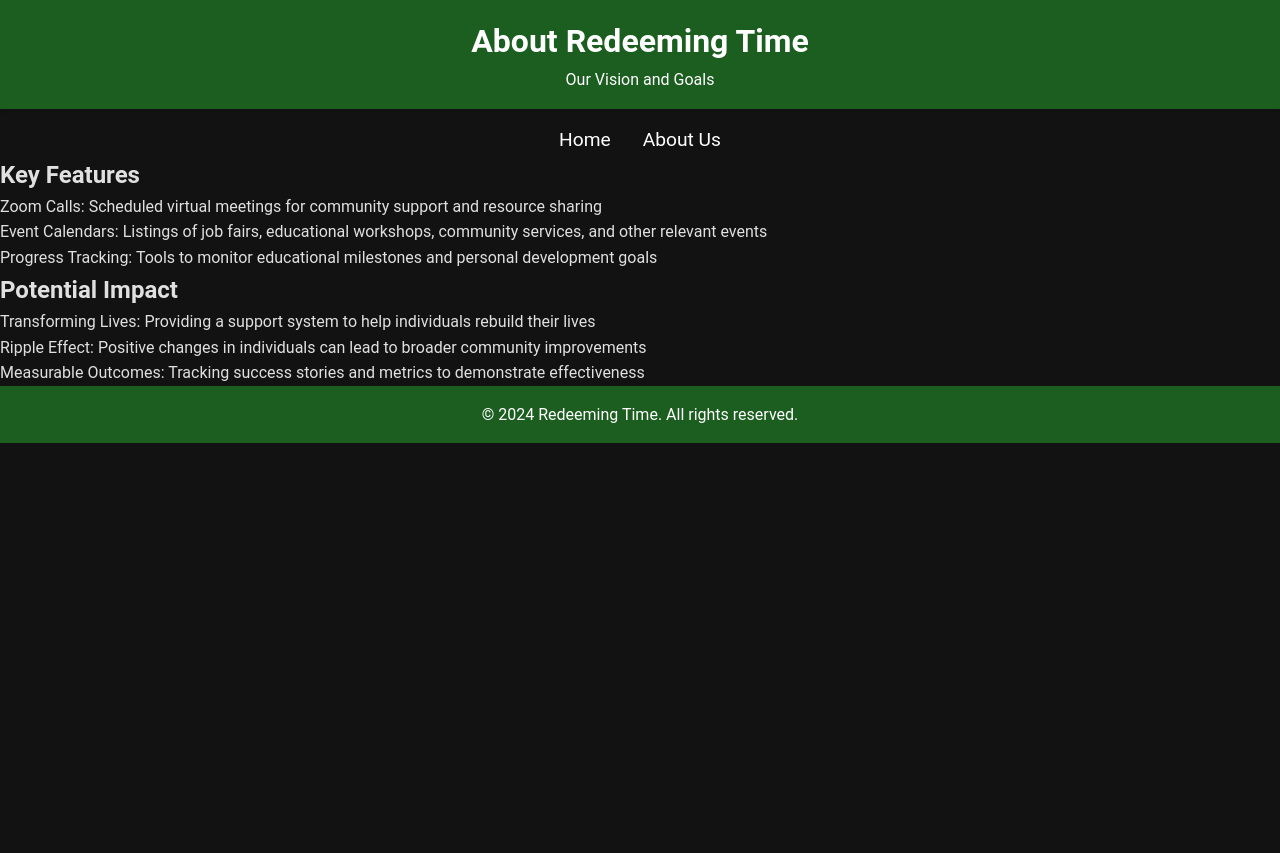
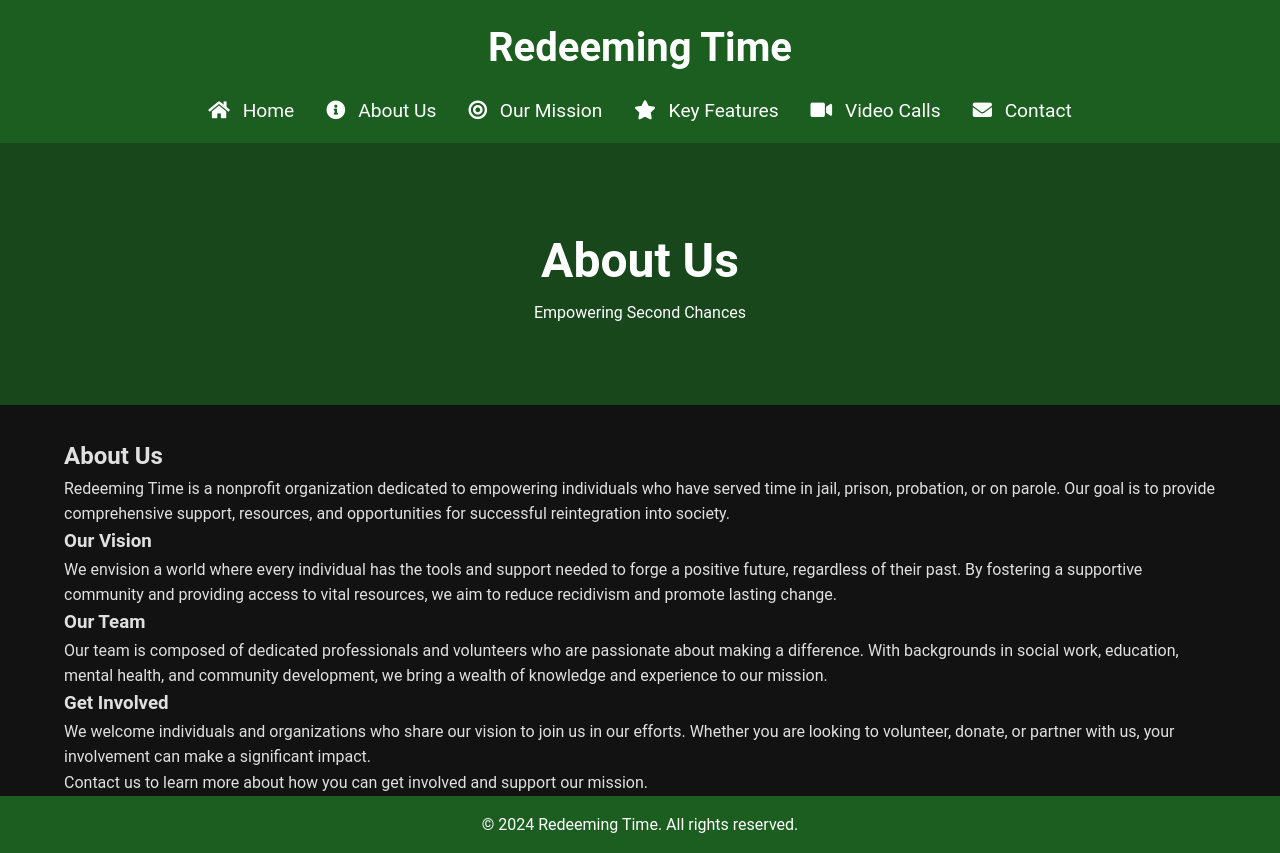
Before and after one commit to Master120344/RedeemingTime, a plain HTML site: page about.html in a window 1280 px wide. Before the commit the page ends 800 px from the top, so only its background shows below. Drawn offline with Linux system fonts and the light colour scheme.

Commit message:
Update about.html

```diff
--- a/about.html
+++ b/about.html
@@ -3,38 +3,54 @@
 <head>
     <meta charset="UTF-8">
     <meta name="viewport" content="width=device-width, initial-scale=1.0">
-    <title>About Redeeming Time</title>
+    <title>About Us - Redeeming Time</title>
     <link rel="stylesheet" href="styles.css">
+    <script src="scripts.js" defer></script>
+    <link rel="stylesheet" href="https://cdnjs.cloudflare.com/ajax/libs/font-awesome/5.15.4/css/all.min.css">
 </head>
 <body>
     <header>
-        <h1>About Redeeming Time</h1>
-        <p>Our Vision and Goals</p>
+        <div class="container">
+            <div class="logo">
+                <h1>Redeeming Time</h1>
+            </div>
+            <nav>
+                <ul>
+                    <li><a href="index.html"><i class="fas fa-home"></i> Home</a></li>
+                    <li><a href="about.html"><i class="fas fa-info-circle"></i> About Us</a></li>
+                    <li><a href="mission.html"><i class="fas fa-bullseye"></i> Our Mission</a></li>
+                    <li><a href="features.html"><i class="fas fa-star"></i> Key Features</a></li>
+                    <li><a href="video.html"><i class="fas fa-video"></i> Video Calls</a></li>
+                    <li><a href="contact.html"><i class="fas fa-envelope"></i> Contact</a></li>
+                </ul>
+            </nav>
+        </div>
     </header>
-    <nav>
-        <ul>
-            <li><a href="index.html">Home</a></li>
-            <li><a href="about.html">About Us</a></li>
-        </ul>
-    </nav>
     <main>
-        <section class="features">
-            <h2>Key Features</h2>
-            <ul>
-                <li>Zoom Calls: Scheduled virtual meetings for community support and resource sharing</li>
-                <li>Event Calendars: Listings of job fairs, educational workshops, community services, and other relevant events</li>
-                <li>Progress Tracking: Tools to monitor educational milestones and personal development goals</li>
-            </ul>
+        <section class="hero">
+            <div class="container">
+                <h2>About Us</h2>
+                <p>Empowering Second Chances</p>
+            </div>
         </section>
-        <section class="impact">
-            <h2>Potential Impact</h2>
-            <p>Transforming Lives: Providing a support system to help individuals rebuild their lives</p>
-            <p>Ripple Effect: Positive changes in individuals can lead to broader community improvements</p>
-            <p>Measurable Outcomes: Tracking success stories and metrics to demonstrate effectiveness</p>
-        </section>
+        <div class="container">
+            <div class="content">
+                <h2>About Us</h2>
+                <p>Redeeming Time is a nonprofit organization dedicated to empowering individuals who have served time in jail, prison, probation, or on parole. Our goal is to provide comprehensive support, resources, and opportunities for successful reintegration into society.</p>
+                <h3>Our Vision</h3>
+                <p>We envision a world where every individual has the tools and support needed to forge a positive future, regardless of their past. By fostering a supportive community and providing access to vital resources, we aim to reduce recidivism and promote lasting change.</p>
+                <h3>Our Team</h3>
+                <p>Our team is composed of dedicated professionals and volunteers who are passionate about making a difference. With backgrounds in social work, education, mental health, and community development, we bring a wealth of knowledge and experience to our mission.</p>
+                <h3>Get Involved</h3>
+                <p>We welcome individuals and organizations who share our vision to join us in our efforts. Whether you are looking to volunteer, donate, or partner with us, your involvement can make a significant impact.</p>
+                <p>Contact us to learn more about how you can get involved and support our mission.</p>
+            </div>
+        </div>
     </main>
     <footer>
-        <p>&copy; 2024 Redeeming Time. All rights reserved.</p>
+        <div class="container">
+            <p>&copy; 2024 Redeeming Time. All rights reserved.</p>
+        </div>
     </footer>
 </body>
 </html>
```
